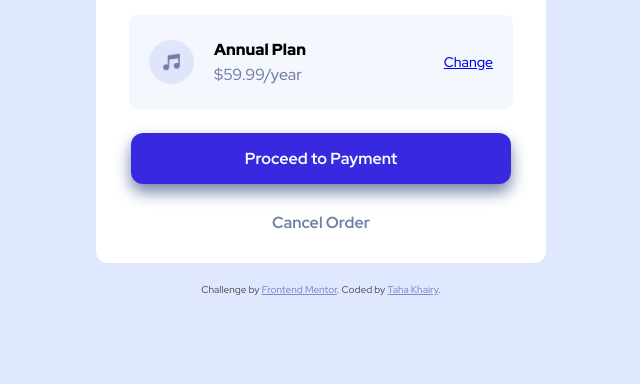
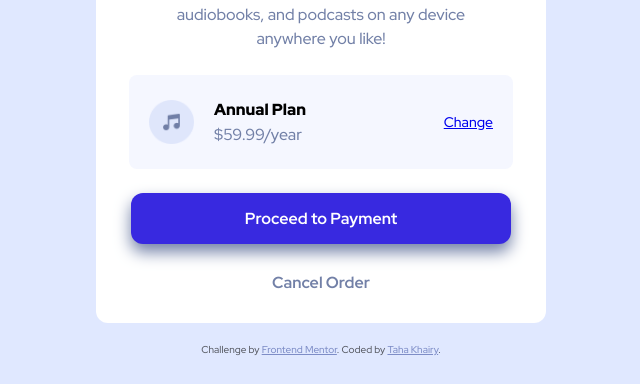
Before and after one commit to tahakhairy/order-summary-card, a plain HTML site: page index.html in a window 1280 px wide. Shown: the part 436-820 px from the top of the page, without its empty margins (319-959 px from the left). Drawn offline with Linux system fonts and the light colour scheme.

Commit message:
edited css file

```diff
--- a/css/styles.css
+++ b/css/styles.css
@@ -1,5 +1,5 @@
 body {
-    margin: 20px;
+    margin-top: 20px;
     display: flex;
     flex-direction: column;
     justify-content: center;
@@ -12,10 +12,10 @@ body {
 }
 
 .order-card {
-    margin: 20px;
     width: 450px;
     align-items: center;
     display: flex;
+    margin-top: 80px;
     overflow: hidden;
     background-color: white;
     border-radius: 12px;
@@ -132,6 +132,7 @@ body {
     font-size: 10px;
     text-align: center;
     opacity: .6;
+    margin: 20px;
 }
 
 .attribution a {
```
